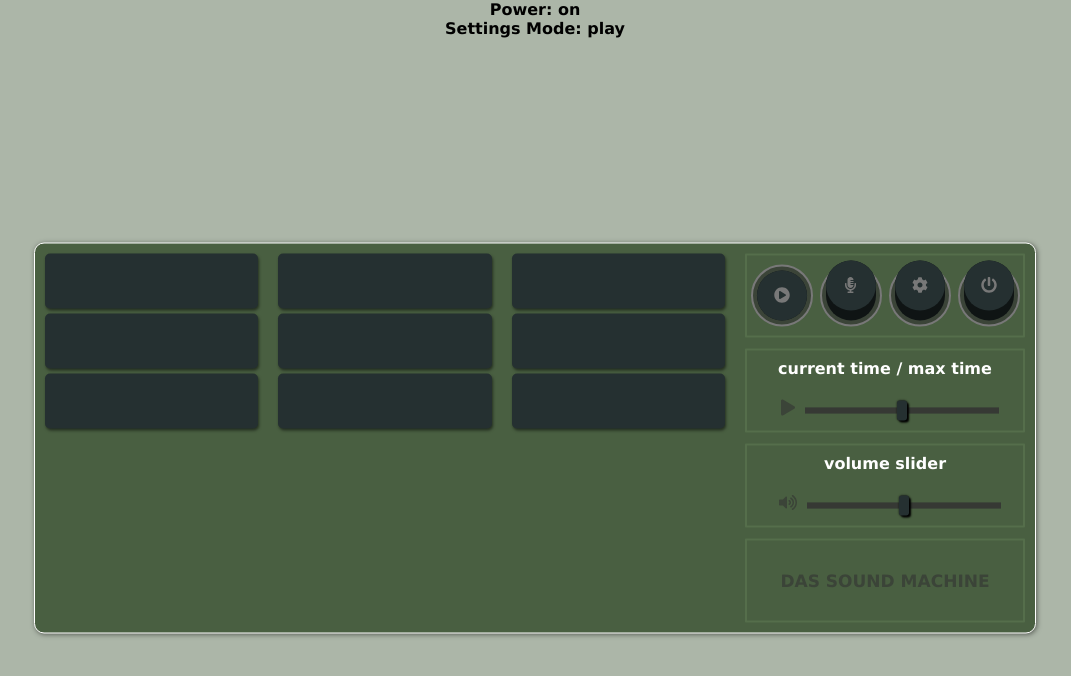
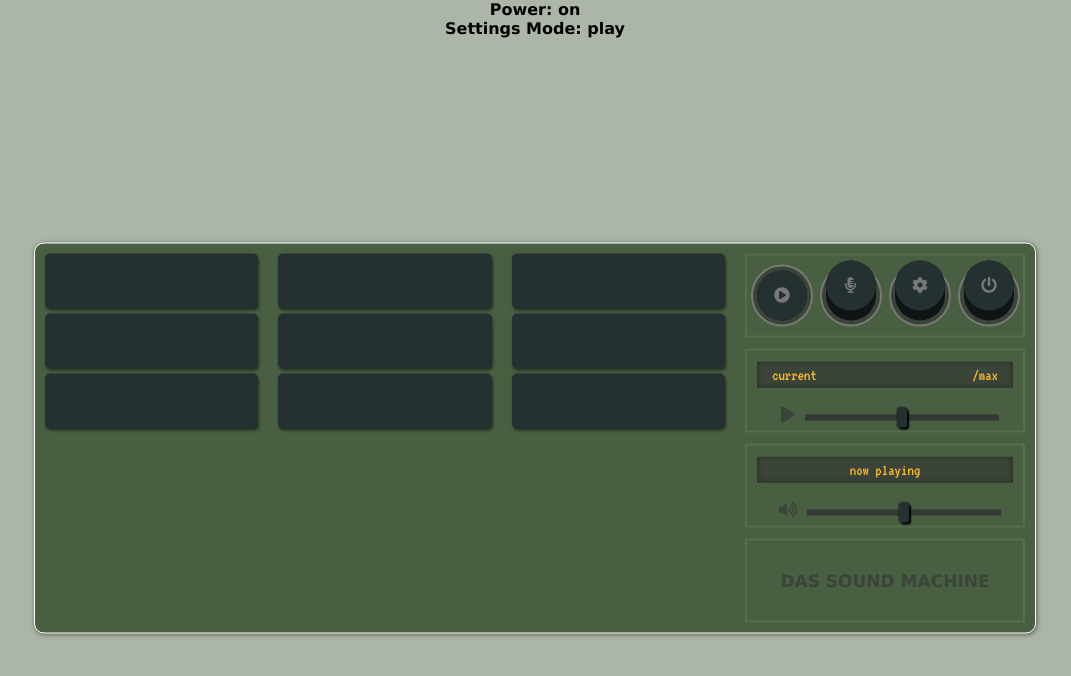
Before and after one commit to msmit1123/sound-machine, a React (Create React App) app: page / in a window 1280 px wide. Shown: the top 676 px of the page, without its empty margins (105-1176 px from the left). Built offline with nearby package versions, Linux system fonts and the light colour scheme; the HTML template or start-up script is replaced by a standard one.

Commit message:
added display above sliders

```diff
--- a/src/containers/ControlPad/Controlpad.js
+++ b/src/containers/ControlPad/Controlpad.js
@@ -40,14 +40,17 @@ function Controlpad(props) {
         </ToggleSwitch>
       </div>
       <div className='controls__module'>
-        <div>current time / max time</div>
+        <div className='controls__display'>
+          <span className='left'>current</span>{' '}
+          <span className='right'>/max</span>
+        </div>
         <Slider>
           {/** <input type="range" min="1" max="100" value="50" class="slider" id="myRange"> */}
           <FontAwesomeIcon icon={faPlay} />
         </Slider>
       </div>
       <div className='controls__module'>
-        <div>volume slider</div>
+        <div className='controls__display'>now playing</div>
         <Slider>
           <FontAwesomeIcon icon={faVolumeUp} />
         </Slider>
--- a/src/containers/ControlPad/Controlpad.scss
+++ b/src/containers/ControlPad/Controlpad.scss
@@ -1,4 +1,6 @@
 @import '../../_variables.scss';
+
+@import url(https://fonts.googleapis.com/css?family=VT323&display=swap);
 
 .controls {
   display: grid;
@@ -20,7 +22,6 @@
     margin: 5px;
     border-radius: 1px;
     border: 2px solid lighten($sound-machine-color, 5);
-    color: white;
 
     display: flex;
     flex-flow: row wrap;
@@ -31,4 +32,21 @@
       margin: 5px;
     }
   }
+
+  &__display {
+    font-family: 'VT323', monospace;
+    font-weight: 100;
+    width: 100%;
+    margin: 10px;
+    padding: 5px 15px;
+    box-shadow: 0px 0px 4px 1px rgba(0, 0, 0, 0.3) inset;
+    background-color: $button-inactive-color;
+    color: $display-indicator-color;
+    .left {
+      float: left;
+    }
+    .right {
+      float: right;
+    }
+  }
 }
```
Also changed, not shown: screenshots/Sliders.PNG (added).
